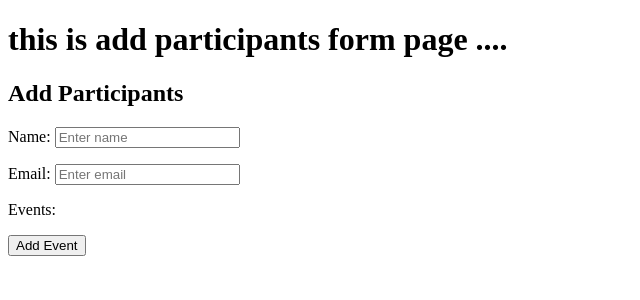
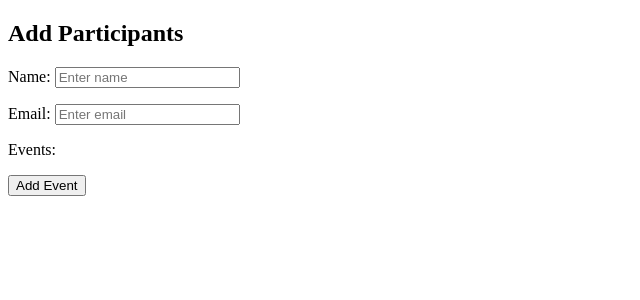
Before and after one commit to kashem-khondaker/Django_assignment1, a Django app: page /participants/add-participants/ in a window 1280 px wide. Shown: the top 300 px of the page, without its empty margins (0-640 px from the left). Run offline with Django 5.2, Linux system fonts and the light colour scheme; data that the repository does not hold is empty.

Commit message:
first commit

```diff
--- a/Participants/templates/Participants/add_participants.html
+++ b/Participants/templates/Participants/add_participants.html
@@ -6,7 +6,7 @@
     <title>Document</title>
 </head>
 <body>
-    <h1>this is add participants form page ....</h1>
+    {% comment %} <h1>this is add participants form page ....</h1> {% endcomment %}
     {% block content %}
 
     <div>
```
